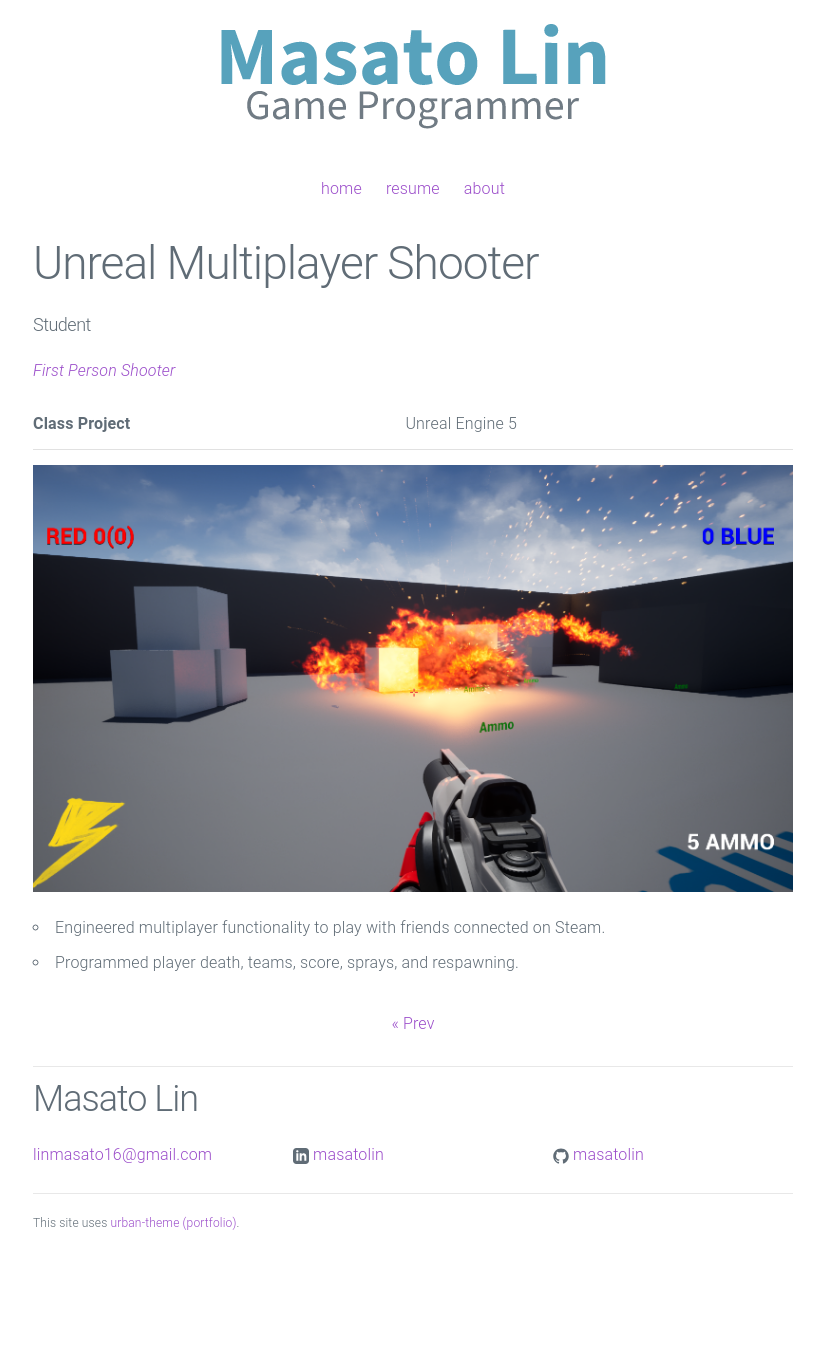
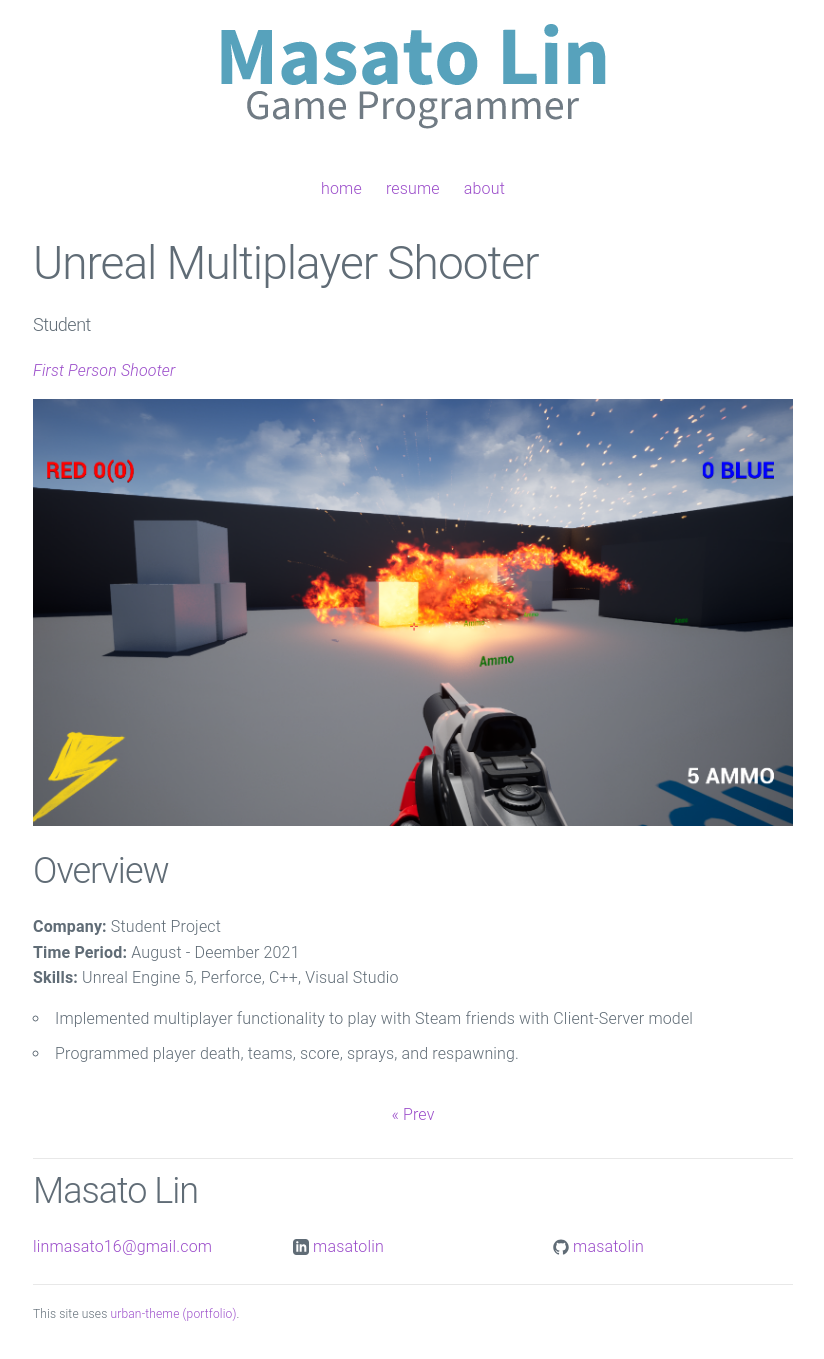
Before and after one commit to masatolin/masatolin.github.io, a Jekyll site: the page built from _posts/2022-12-10-ue-fps.md, in a window 1280 px wide. Shown: the whole page, without its empty margins (227-1051 px from the left). Built offline with Jekyll 4.4.1, drawn with Linux system fonts in a browser that asks for light colours; before the commit the page ends 1268 px from its top, so only the background shows below that.

Commit message:
Update 2022-12-10-ue-fps.md

```diff
--- a/_posts/2022-12-10-ue-fps.md
+++ b/_posts/2022-12-10-ue-fps.md
@@ -8,9 +8,12 @@
 
 [_First Person Shooter_](https://dwagon6.itch.io/unreal-multiplayer-shooter)
 
-**Class Project** | Unreal Engine 5
-
 ![Picture 1](/assets/Images/UE_FPS_Full.png)
 
-- Engineered multiplayer functionality to play with friends connected on Steam.
+## Overview
+**Company:** Student Project<br>
+**Time Period:** August - Deember 2021<br>
+**Skills:** Unreal Engine 5, Perforce, C++, Visual Studio<br>
+
+- Implemented multiplayer functionality to play with Steam friends with Client-Server model
 - Programmed player death, teams, score, sprays, and respawning.
```
